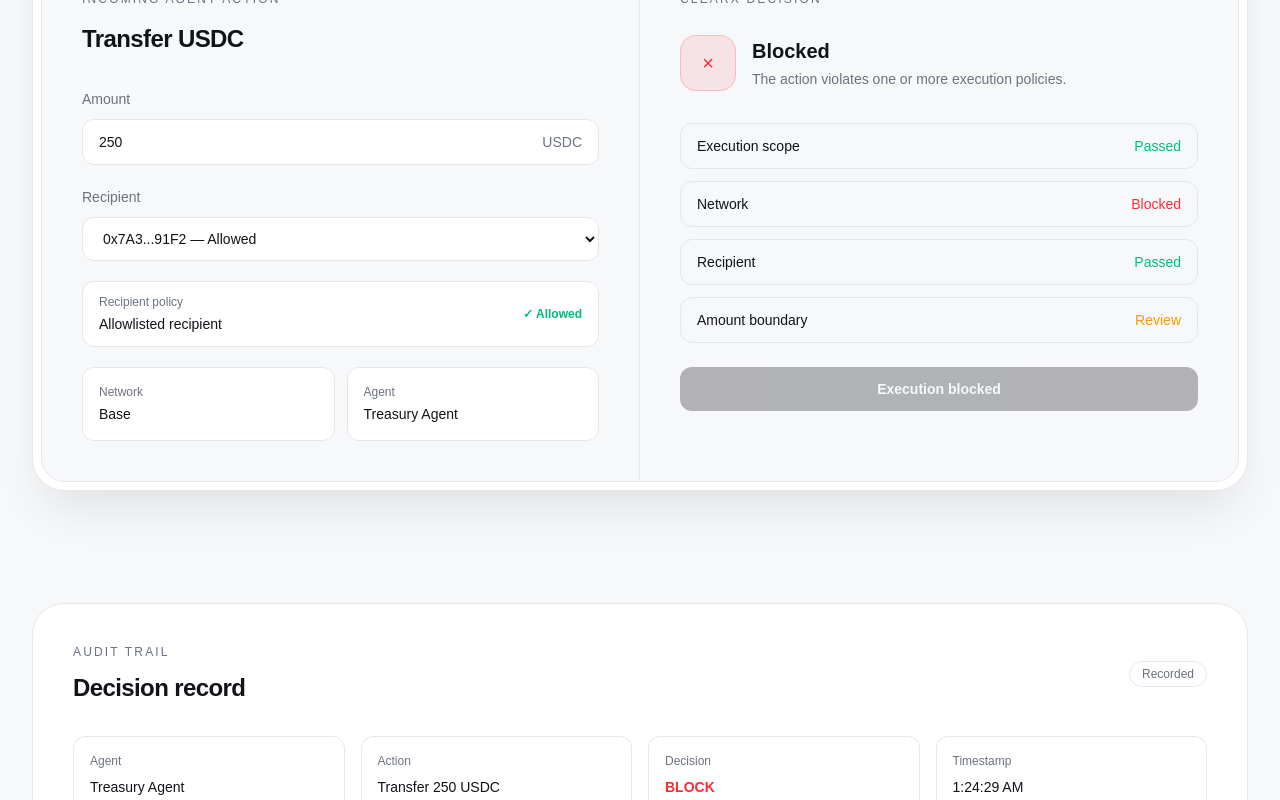
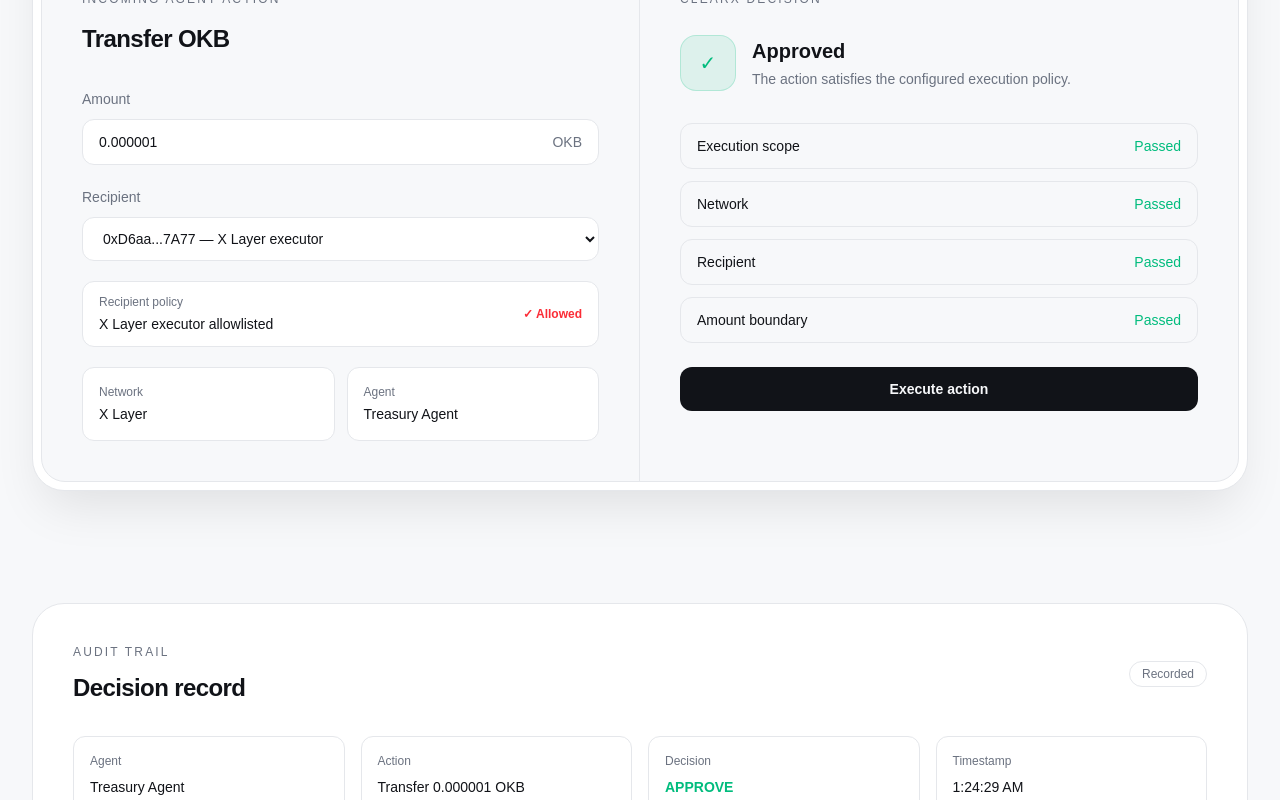
Before and after one commit to okaibit/ClearX, a Next.js app: page / in a window 1280 px wide. Shown: the part 880-1680 px from the top of the page. Built offline with nearby package versions, Linux system fonts and the light colour scheme.

Commit message:
feat: connect ClearX control to X Layer execution

```diff
--- a/src/app/api/execute/route.ts
+++ b/src/app/api/execute/route.ts
@@ -29,8 +29,43 @@
 
     const { account, walletClient, publicClient } = getXLayerExecutor();
 
-    // First live execution is deliberately a tiny native OKB transfer.
-    const amount = parseEther("0.000001");
+    // Native OKB execution is the currently supported X Layer execution path.
+    // Reject other assets instead of pretending they were executed.
+    if (action.asset !== "OKB" || action.network !== "X Layer") {
+      return NextResponse.json(
+        {
+          error:
+            "X Layer native execution currently supports OKB transfers only.",
+          supportedAsset: "OKB",
+          supportedNetwork: "X Layer",
+        },
+        { status: 400 },
+      );
+    }
+
+    if (action.recipient !== account.address) {
+      return NextResponse.json(
+        {
+          error:
+            "The X Layer test executor only permits transfers to its allowlisted test recipient.",
+          executor: account.address,
+        },
+        { status: 400 },
+      );
+    }
+
+    if (
+      typeof action.amount !== "number" ||
+      !Number.isFinite(action.amount) ||
+      action.amount <= 0
+    ) {
+      return NextResponse.json(
+        { error: "Transfer amount must be a positive number." },
+        { status: 400 },
+      );
+    }
+
+    const amount = parseEther(String(action.amount));
 
     const balance = await publicClient.getBalance({
       address: account.address,
@@ -63,9 +98,9 @@
       broadcasted: true,
       transactionHash: hash,
       recipient: TESTNET_EXECUTION_RECIPIENT,
-      value: "0.000001 OKB",
+      value: `${action.amount} OKB`,
       message:
-        "ClearX approved the action and broadcast the testnet transaction on X Layer.",
+        "ClearX approved the action and broadcast the approved OKB transfer on X Layer Testnet.",
     });
   } catch (error) {
     console.error("ClearX execution error:", error);
--- a/src/app/page.tsx
+++ b/src/app/page.tsx
@@ -8,16 +8,23 @@
 
 export default function Home() {
  const [theme, setTheme] = useState<Theme>("dark");
- const [amount, setAmount] = useState(250);
- const [recipient, setRecipient] = useState("0x7A3...91F2");
+ const [amount, setAmount] = useState(0.000001);
+ const [recipient, setRecipient] = useState("0xD6aa751524A94161eAdfF44047266Fa8586F7A77");
  const [auditEvent, setAuditEvent] = useState<ReturnType<typeof createAuditEvent> | null>(null);
+ const [executing, setExecuting] = useState(false);
+ const [executionResult, setExecutionResult] = useState<{
+   execution?: string;
+   transactionHash?: string;
+   message?: string;
+   error?: string;
+ } | null>(null);
 
  const decision = evaluateAction({
    type: "TRANSFER",
    amount,
-   asset: "USDC",
+   asset: "OKB",
    recipient,
-   network: "Base",
+   network: "X Layer",
  });
 
  useEffect(() => {
@@ -26,9 +33,9 @@
      {
        type: "TRANSFER",
        amount,
-       asset: "USDC",
+       asset: "OKB",
        recipient,
-       network: "Base",
+       network: "X Layer",
      },
      decision,
    );
@@ -49,6 +56,50 @@
  setTheme(next);
  document.documentElement.dataset.theme = next;
  }, []);
+
+ const handleExecute = async () => {
+   if (decision.decision !== "APPROVE") return;
+
+   setExecuting(true);
+   setExecutionResult(null);
+
+   try {
+     const response = await fetch("/api/execute", {
+       method: "POST",
+       headers: { "Content-Type": "application/json" },
+       body: JSON.stringify({
+         agent: "Treasury Agent",
+         action: {
+           type: "TRANSFER",
+           amount,
+           asset: "OKB",
+           recipient,
+           network: "X Layer",
+         },
+       }),
+     });
+
+     const data = await response.json();
+
+     if (!response.ok) {
+       setExecutionResult({
+         error: data.error ?? "Execution request failed.",
+       });
+       return;
+     }
+
+     setExecutionResult(data);
+   } catch (error) {
+     setExecutionResult({
+       error:
+         error instanceof Error
+           ? error.message
+           : "Execution request failed.",
+     });
+   } finally {
+     setExecuting(false);
+   }
+ };
 
  const toggleTheme = () => {
  const next = theme === "dark" ? "light" : "dark";
@@ -145,7 +196,7 @@
                 </p>
 
                 <h2 className="mt-4 text-2xl font-semibold tracking-tight">
-                  Transfer USDC
+                  Transfer OKB
                 </h2>
 
                 <div className="mt-8 space-y-5">
@@ -159,7 +210,7 @@
                         onChange={(event) => setAmount(Number(event.target.value))}
                         className="w-full bg-transparent py-3 text-sm outline-none"
                       />
-                      <span className="text-sm text-[var(--muted)]">USDC</span>
+                      <span className="text-sm text-[var(--muted)]">OKB</span>
                     </div>
                   </label>
 
@@ -170,7 +221,9 @@
                       onChange={(event) => setRecipient(event.target.value)}
                       className="mt-2 w-full rounded-xl border border-[var(--border)] bg-[var(--surface)] px-4 py-3 text-sm outline-none"
                     >
-                      <option value="0x7A3...91F2">0x7A3...91F2 — Allowed</option>
+                      <option value="0xD6aa751524A94161eAdfF44047266Fa8586F7A77">
+                        0xD6aa...7A77 — X Layer executor
+                      </option>
                       <option value="0xUNKNOWN">0xUNKNOWN — Unknown</option>
                     </select>
                   </label>
@@ -181,8 +234,8 @@
                         Recipient policy
                       </p>
                       <p className="mt-1 text-sm font-medium">
-                        {recipient === "0x7A3...91F2"
-                          ? "Allowlisted recipient"
+                        {recipient === "0xD6aa751524A94161eAdfF44047266Fa8586F7A77"
+                          ? "X Layer executor allowlisted"
                           : "Unknown recipient"}
                       </p>
                     </div>
@@ -194,7 +247,7 @@
                           : "text-red-500"
                       }`}
                     >
-                      {recipient === "0x7A3...91F2"
+                      {recipient === "0xD6aa751524A94161eAdfF44047266Fa8586F7A77"
                         ? "✓ Allowed"
                         : "× Blocked"}
                     </span>
@@ -203,7 +256,7 @@
                   <div className="grid grid-cols-2 gap-3">
                     <div className="rounded-xl border border-[var(--border)] bg-[var(--surface)] p-4">
                       <p className="text-xs text-[var(--muted)]">Network</p>
-                      <p className="mt-1 text-sm font-medium">Base</p>
+                      <p className="mt-1 text-sm font-medium">X Layer</p>
                     </div>
                     <div className="rounded-xl border border-[var(--border)] bg-[var(--surface)] p-4">
                       <p className="text-xs text-[var(--muted)]">Agent</p>
@@ -276,15 +329,51 @@
                 </div>
 
                 <button
-                  disabled={decision.decision === "BLOCK"}
+                  onClick={handleExecute}
+                  disabled={decision.decision !== "APPROVE" || executing}
                   className="mt-6 w-full rounded-xl bg-[var(--foreground)] py-3 text-sm font-semibold text-[var(--background)] transition hover:opacity-80 disabled:cursor-not-allowed disabled:opacity-30"
                 >
-                  {decision.decision === "APPROVE"
-                    ? "Execute action"
-                    : decision.decision === "REVIEW"
-                      ? "Review execution"
-                      : "Execution blocked"}
+                  {executing
+                    ? "Executing on X Layer..."
+                    : decision.decision === "APPROVE"
+                      ? "Execute action"
+                      : decision.decision === "REVIEW"
+                        ? "Review execution"
+                        : "Execution blocked"}
                 </button>
+
+                {executionResult && (
+                  <div className="mt-4 rounded-xl border border-[var(--border)] bg-[var(--surface)] p-4">
+                    <p className="text-xs uppercase tracking-[0.16em] text-[var(--muted)]">
+                      X Layer execution
+                    </p>
+
+                    <p
+                      className={`mt-2 text-sm font-semibold ${
+                        executionResult.error
+                          ? "text-red-500"
+                          : executionResult.execution === "BROADCASTED"
+                            ? "text-emerald-500"
+                            : "text-[var(--foreground)]"
+                      }`}
+                    >
+                      {executionResult.error ??
+                        executionResult.execution ??
+                        executionResult.message}
+                    </p>
+
+                    {executionResult.transactionHash && (
+                      <div className="mt-3">
+                        <p className="text-xs text-[var(--muted)]">
+                          Transaction hash
+                        </p>
+                        <p className="mt-1 break-all font-mono text-xs">
+                          {executionResult.transactionHash}
+                        </p>
+                      </div>
+                    )}
+                  </div>
+                )}
               </div>
             </div>
           </div>
```
